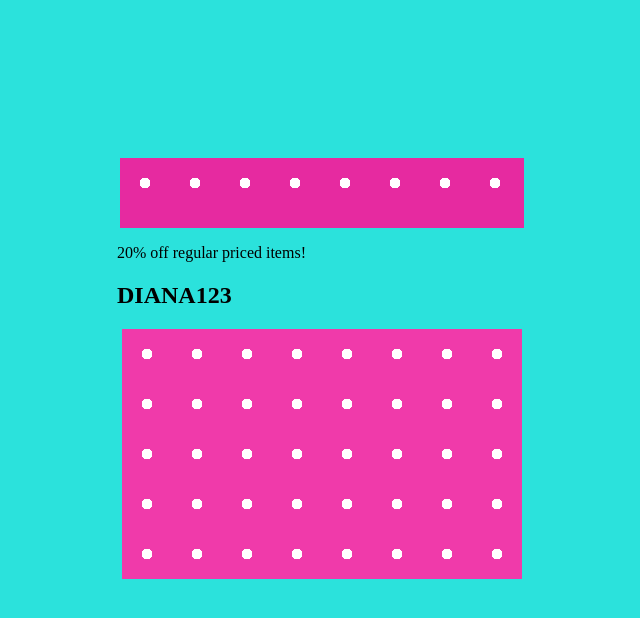
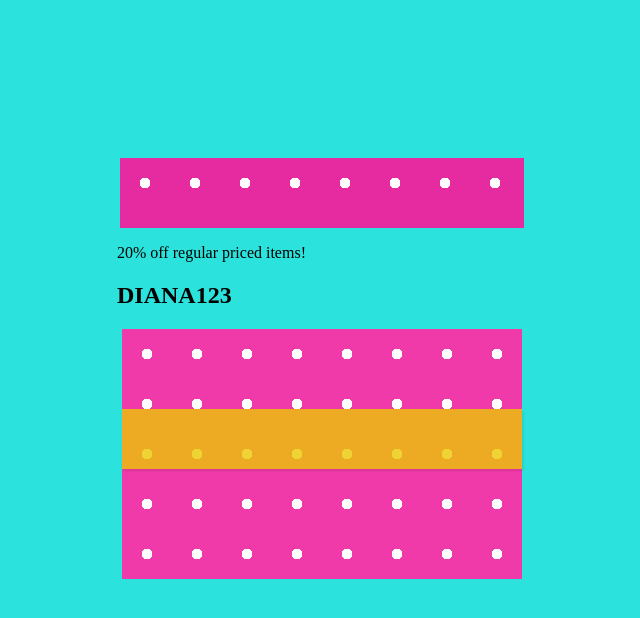
Before and after one commit to marcelindia/christmas-box, a plain HTML site: page index.html in a window 1280 px wide. Shown: the whole page, without its empty margins (318-958 px from the left). Drawn offline with Linux system fonts and the light colour scheme.

Commit message:
added ribbon to box

```diff
--- a/styles.css
+++ b/styles.css
@@ -32,3 +32,16 @@ margin: 0 auto;
     background-color: rgb(230,42, 160)
 
 }
+
+.box span, .lid span {
+position: absolute;
+display: block;
+background-color: rgba(235,199,0,0.8);
+box-shadow: 1px 2px 3px rgba(0,0,0,0.1);
+}
+
+.box span:first-child{
+    width: 100%;
+    height: 60px;
+    top: 80px;
+}
```
